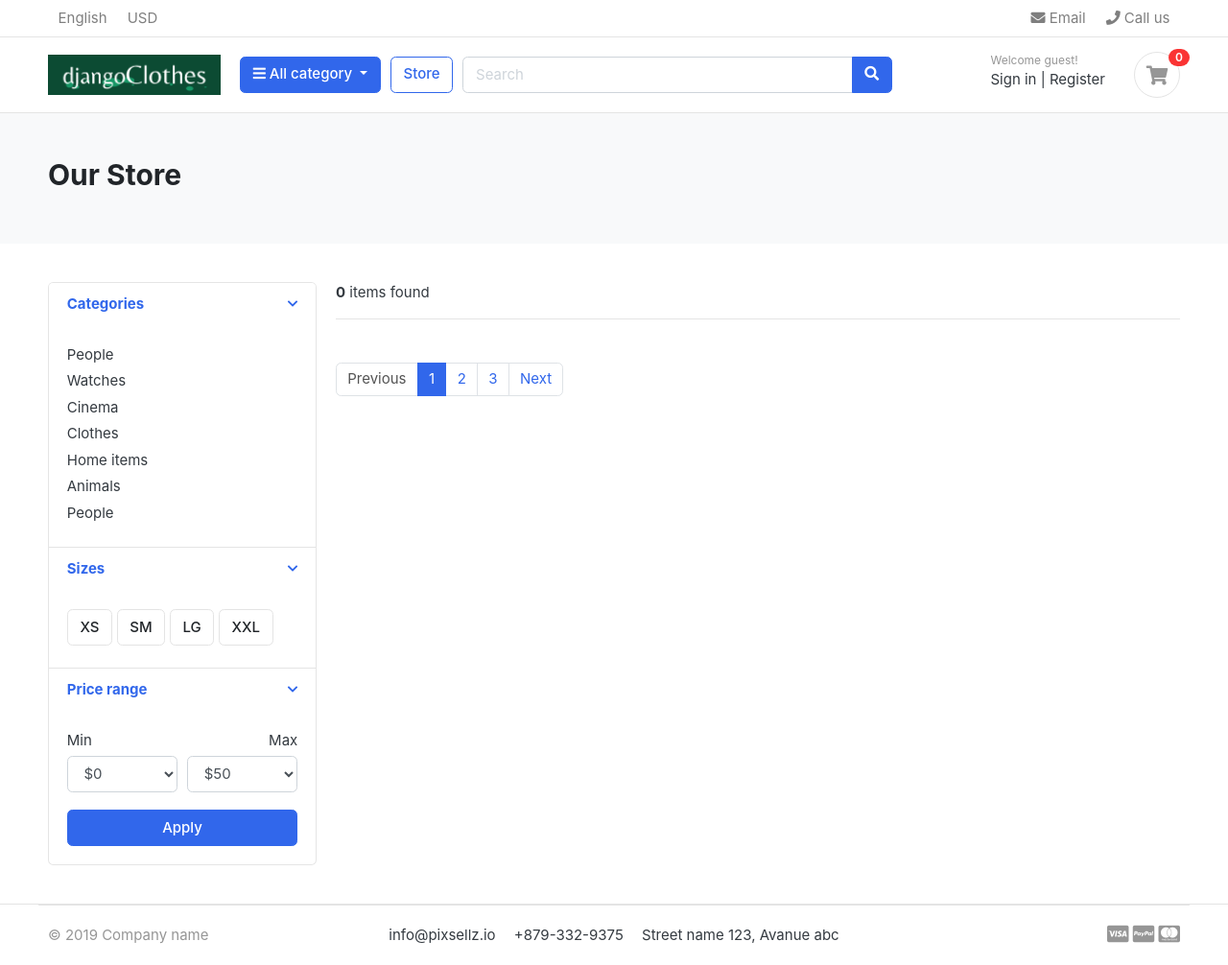
After one commit to wiktorpiela/django-clothes-ecommerce, a Django app: page /store-page/ in a window 1280 px wide. The commit adds this page. Shown: the whole page at 96% size. Run offline with Django 4.2, Linux system fonts and the light colour scheme; data that the repository does not hold is empty; some libraries are stand-ins or nearby versions; some web fonts are replaced.

Commit message:
store and home views

```diff
--- a/djangoclothes/urls.py
+++ b/djangoclothes/urls.py
@@ -1,12 +1,11 @@
 from django.contrib import admin
-from django.urls import path
+from django.urls import path, include
 from django.conf import settings
 from django.conf.urls.static import static
-from . import views
 
 urlpatterns = [
     path('admin/', admin.site.urls),
-    path("", views.home),
+    path("", include("store.urls")),
 ]
 
 if settings.DEBUG:
--- a/djangoclothes/views.py
+++ /dev/null
@@ -1,4 +0,0 @@
-from django.shortcuts import render
-
-def home(request):
-    return render(request, "home.html")
--- /dev/null
+++ b/store/urls.py
@@ -0,0 +1,10 @@
+from django.urls import path
+from . import views
+
+app_name = "store"
+
+urlpatterns = [
+    path("", views.home, name="home"),
+    path("store-page/", views.store, name="store"),
+    path("store-page/<slug:categorySlug>/", views.store, name="products_by_category"),
+]
--- a/store/views.py
+++ b/store/views.py
@@ -1,3 +1,27 @@
-from django.shortcuts import render
+from django.shortcuts import render, get_object_or_404
+from .models import Product
+from category.models import Category
 
-# Create your views here.
+def home(request):
+    products = Product.objects.filter(is_available=True)
+    return render(request, "home.html", {"products":products})
+
+def store(request, categorySlug=None):
+    categories = None
+    products = None
+
+    if categorySlug != None:
+        categories = get_object_or_404(Category, slug=categorySlug)
+        products = Product.objects.filter(category=categories, is_available=True)
+        prodCount = products.count()
+    else:
+        products = Product.objects.filter(is_available=True)
+        prodCount = products.count()
+
+    context = {
+        "products":products,
+        "prodCount":prodCount
+
+    }
+
+    return render(request, "store/store.html", context)
--- a/templates/includes/navbar.html
+++ b/templates/includes/navbar.html
@@ -27,7 +27,7 @@
         <div class="container">
     <div class="row align-items-center">
         <div class="col-lg-2 col-md-3 col-6">
-            <a href="./" class="brand-wrap">
+            <a href="{% url 'store:store' %}" class="brand-wrap">
                 <img class="logo" src="{% static './images/DC.jpg' %}">
             </a> <!-- brand-wrap.// -->
         </div>
@@ -46,7 +46,7 @@
                 </div>
             </div>  <!-- category-wrap.// -->
         </div> <!-- col.// -->
-        <a href="./store.html" class="btn btn-outline-primary">Store</a>
+        <a href="{% url 'store:store' %}" class="btn btn-outline-primary">Store</a>
         <div class="col-lg  col-md-6 col-sm-12 col">
             <form action="#" class="search">
                 <div class="input-group w-100">
--- /dev/null
+++ b/templates/store/store.html
@@ -0,0 +1,172 @@
+{% extends 'base.html' %}
+
+{% load static %}
+
+{% block content %}
+    <section class="section-pagetop bg">
+        <div class="container">
+            <h2 class="title-page">Our Store</h2>
+        </div>
+    </section>
+
+
+
+    <section class="section-content padding-y">
+
+        <div class="container">
+
+        <div class="row">
+            <aside class="col-md-3">
+
+        <div class="card">
+            <article class="filter-group">
+                <header class="card-header">
+                    <a href="#" data-toggle="collapse" data-target="#collapse_1" aria-expanded="true" class="">
+                        <i class="icon-control fa fa-chevron-down"></i>
+                        <h6 class="title">Categories</h6>
+                    </a>
+                </header>
+                <div class="filter-content collapse show" id="collapse_1" style="">
+                    <div class="card-body">
+
+                        <ul class="list-menu">
+                        <li><a href="#">People  </a></li>
+                        <li><a href="#">Watches </a></li>
+                        <li><a href="#">Cinema  </a></li>
+                        <li><a href="#">Clothes  </a></li>
+                        <li><a href="#">Home items </a></li>
+                        <li><a href="#">Animals</a></li>
+                        <li><a href="#">People </a></li>
+                        </ul>
+
+                    </div> <!-- card-body.// -->
+                </div>
+            </article> <!-- filter-group  .// -->
+            <article class="filter-group">
+                <header class="card-header">
+                    <a href="#" data-toggle="collapse" data-target="#collapse_4" aria-expanded="true" class="">
+                        <i class="icon-control fa fa-chevron-down"></i>
+                        <h6 class="title">Sizes </h6>
+                    </a>
+                </header>
+                <div class="filter-content collapse show" id="collapse_4" style="">
+                    <div class="card-body">
+                    <label class="checkbox-btn">
+                        <input type="checkbox">
+                        <span class="btn btn-light"> XS </span>
+                    </label>
+
+                    <label class="checkbox-btn">
+                        <input type="checkbox">
+                        <span class="btn btn-light"> SM </span>
+                    </label>
+
+                    <label class="checkbox-btn">
+                        <input type="checkbox">
+                        <span class="btn btn-light"> LG </span>
+                    </label>
+
+                    <label class="checkbox-btn">
+                        <input type="checkbox">
+                        <span class="btn btn-light"> XXL </span>
+                    </label>
+                </div><!-- card-body.// -->
+                </div>
+            </article> <!-- filter-group .// -->
+
+            <article class="filter-group">
+                <header class="card-header">
+                    <a href="#" data-toggle="collapse" data-target="#collapse_3" aria-expanded="true" class="">
+                        <i class="icon-control fa fa-chevron-down"></i>
+                        <h6 class="title">Price range </h6>
+                    </a>
+                </header>
+                <div class="filter-content collapse show" id="collapse_3" style="">
+                    <div class="card-body">
+
+                        <div class="form-row">
+                        <div class="form-group col-md-6">
+                        <label>Min</label>
+                        <!-- <input class="form-control" placeholder="$0" type="number"> -->
+                            <select class="mr-2 form-control">
+                                <option value="0">$0</option>
+                                <option value="50">$50</option>
+                                <option value="100">$100</option>
+                                <option value="150">$150</option>
+                                <option value="200">$200</option>
+                                <option value="500">$500</option>
+                                <option value="1000">$1000</option>
+                            </select>
+                        </div>
+                        <div class="form-group text-right col-md-6">
+                        <label>Max</label>
+                            <select class="mr-2 form-control">
+                                <option value="50">$50</option>
+                                <option value="100">$100</option>
+                                <option value="150">$150</option>
+                                <option value="200">$200</option>
+                                <option value="500">$500</option>
+                                <option value="1000">$1000</option>
+                                <option value="2000">$2000+</option>
+                            </select>
+                        </div>
+                        </div> <!-- form-row.// -->
+                        <button class="btn btn-block btn-primary">Apply</button>
+                    </div><!-- card-body.// -->
+                </div>
+            </article> <!-- filter-group .// -->
+
+        </div> <!-- card.// -->
+
+            </aside> <!-- col.// -->
+            <main class="col-md-9">
+
+        <header class="border-bottom mb-4 pb-3">
+                <div class="form-inline">
+                    <span class="mr-md-auto"><b>{{prodCount}}</b> item{{prodCount|pluralize}} found</span>
+
+                </div>
+        </header><!-- sect-heading -->
+
+        <div class="row">
+            {% for product in products %}
+                <div class="col-md-4">
+                    <figure class="card card-product-grid">
+                        <div class="img-wrap">
+                            <img src="{{product.image.url}}">
+                        </div>
+                        <figcaption class="info-wrap">
+                            <div class="fix-height">
+                                <a href="./product-detail.html" class="title">{{product.product_name}}</a>
+                                <div class="price-wrap mt-2">
+                                    <span class="price">${{product.price}}</span>
+                                    <del class="price-old">$1980</del>
+                                </div>
+                            </div>
+                            <a href="#" class="btn btn-block btn-primary">Add to Cart</a>
+                        </figcaption>
+                    </figure>
+                </div>
+            {% endfor %}
+        </div>
+
+
+        <nav class="mt-4" aria-label="Page navigation sample">
+        <ul class="pagination">
+            <li class="page-item disabled"><a class="page-link" href="#">Previous</a></li>
+            <li class="page-item active"><a class="page-link" href="#">1</a></li>
+            <li class="page-item"><a class="page-link" href="#">2</a></li>
+            <li class="page-item"><a class="page-link" href="#">3</a></li>
+            <li class="page-item"><a class="page-link" href="#">Next</a></li>
+        </ul>
+        </nav>
+
+            </main> <!-- col.// -->
+
+        </div>
+
+        </div> <!-- container .//  -->
+
+    </section>
+
+{% endblock content %}
```
Also changed, not shown: templates/home.html (+8 -73 lines).
